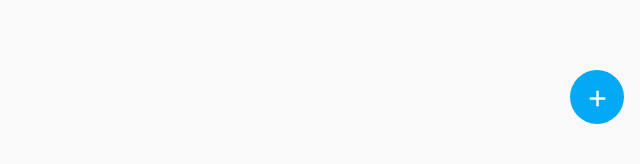
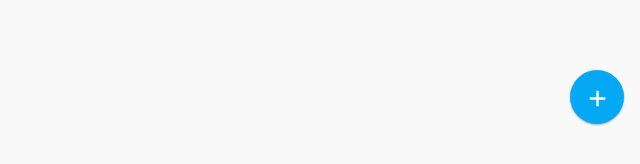
Before and after one commit to veronicachen0912/X-Marx-The-Spot, a plain HTML site: page index.html in a window 1280 px wide. Shown: the part 660-824 px from the top of the page, 640-1280 px from the left. Drawn offline with Linux system fonts and the light colour scheme.

Commit message:
Added shadow to the fab

```diff
--- a/css/style.css
+++ b/css/style.css
@@ -299,6 +299,7 @@ button.fab {
 	height: 54px;
 	background-color: #03A9F4;
 	border-radius: 100%;
+	box-shadow:0 1px 2px #aaa;
 	z-index: 9999;
 }
 
```
